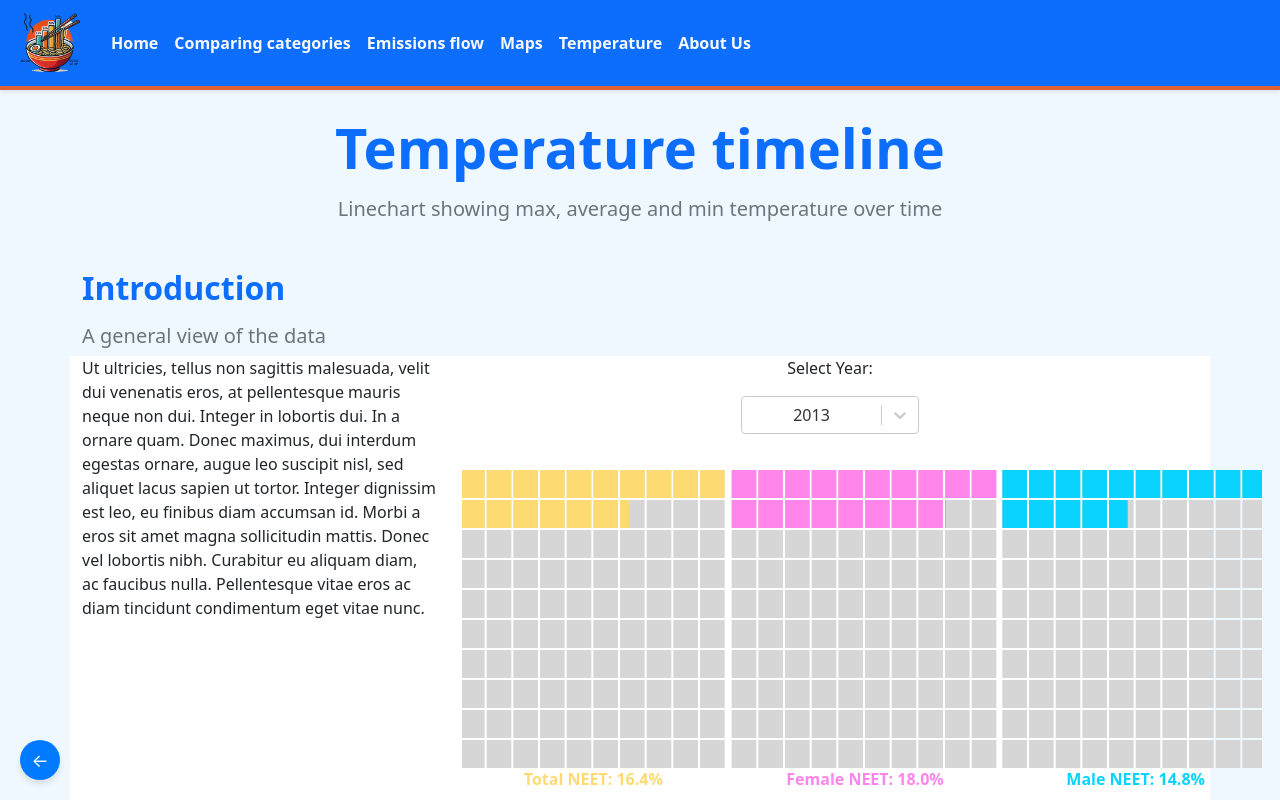
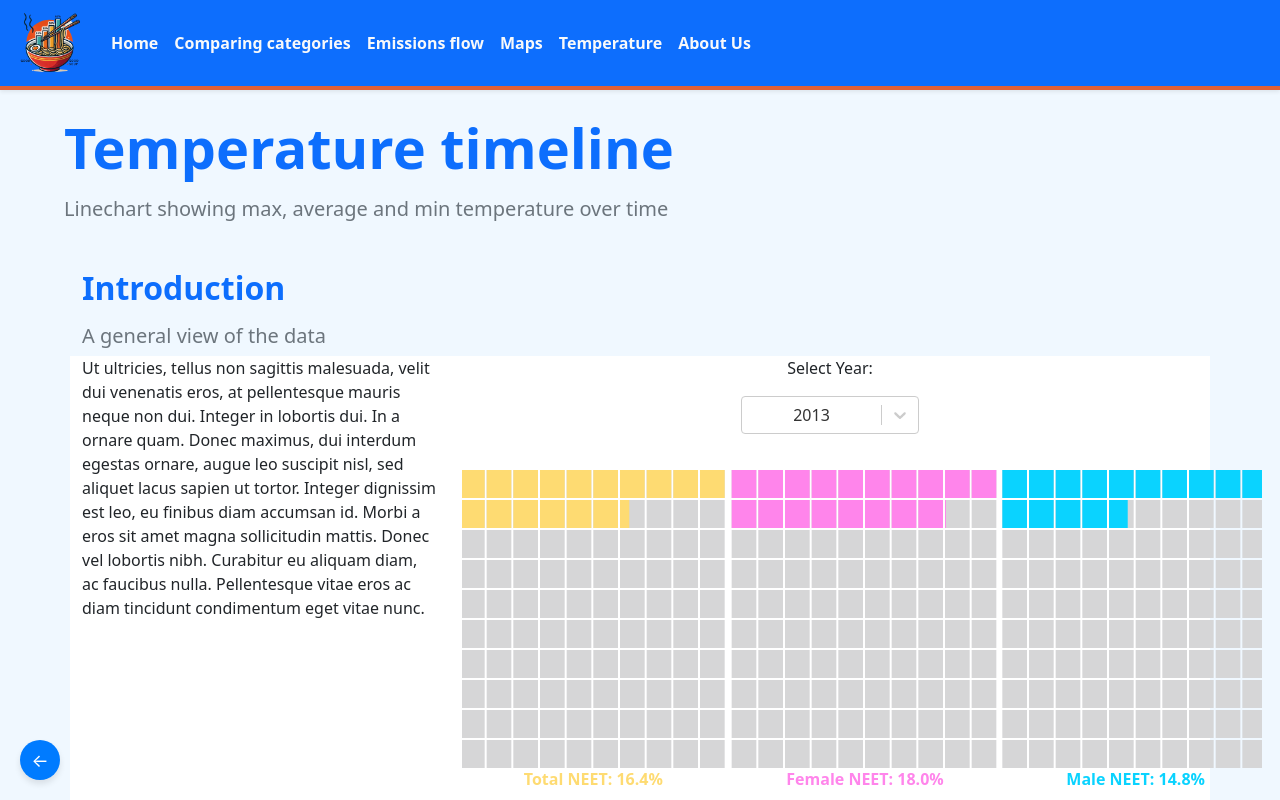
Before and after one commit to Sasmukni/GoodSoupDataVis, a React (Create React App) app: page /#/project/NEET in a window 1280 px wide. Shown: the top 800 px of the page. Built offline with nearby package versions, Linux system fonts and the light colour scheme.

Commit message:
small fixes

```diff
--- a/src/project/routes/projectHome.js
+++ b/src/project/routes/projectHome.js
@@ -41,11 +41,10 @@ function ProjectHome() {
     <div className="App">
 
         <header className="Project-header text-left py-4">
-            <div className="col-8">
+            <div className="col-12">
                 <h1 className="display-4 fw-bold text-primary mb-3">Temperature timeline</h1>
                 <h2 className="h5 text-secondary mt-3">Linechart showing max, average and min temperature over time</h2>
             </div>
-            <div className="col-3"></div>
         </header>
         <div className="container my-3">
             <div className='row white'>
--- a/src/project/routes/subsidiaryPage.js
+++ b/src/project/routes/subsidiaryPage.js
@@ -36,9 +36,11 @@ const colorsType = {
 function SubsidiaryPage() {
     return(
     <div className="App">
-        <header className="text-center py-4">
+        <header className=" Project-header text-left py-4">
+            <div className='col-12'>
             <h1 className="display-4 fw-bold text-primary mb-3">Temperature timeline</h1>
             <h2 className="h5 text-secondary mt-3">Linechart showing max, average and min temperature over time</h2>
+            </div>
         </header>
         <div className="container my-3">
             <h2 className="h2 fw-bold text-primary mb-3">Introduction</h2>
```
